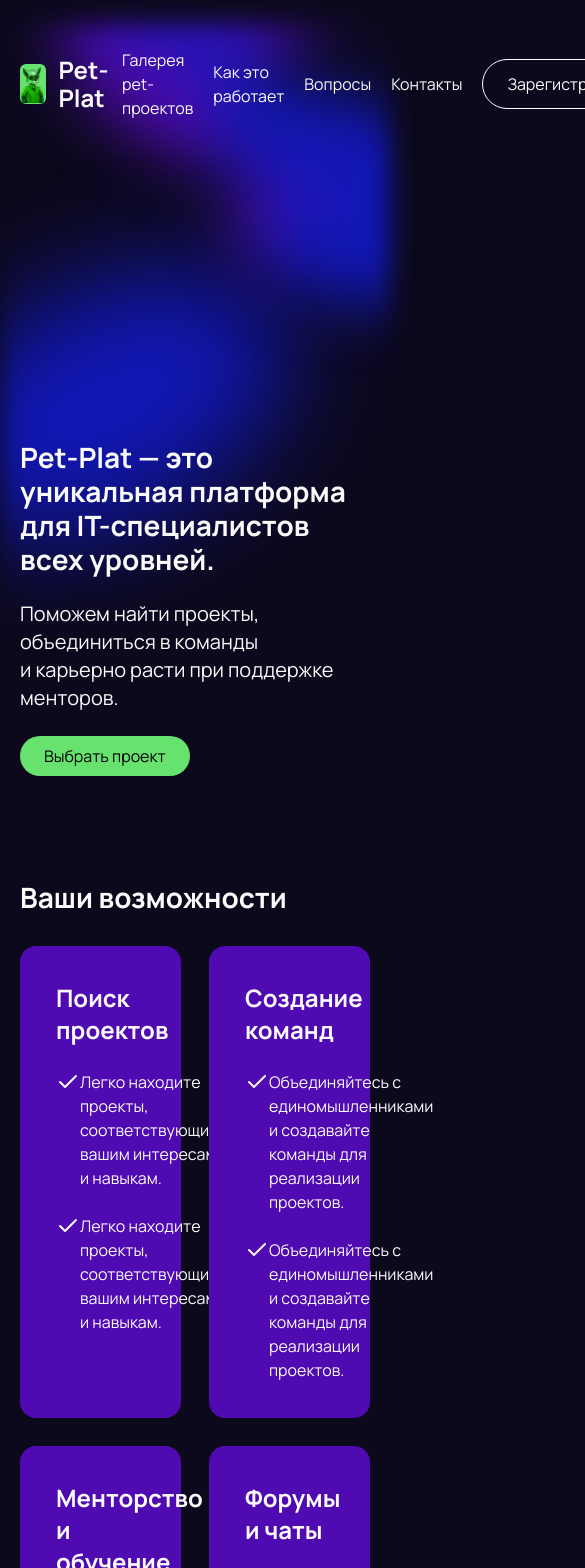
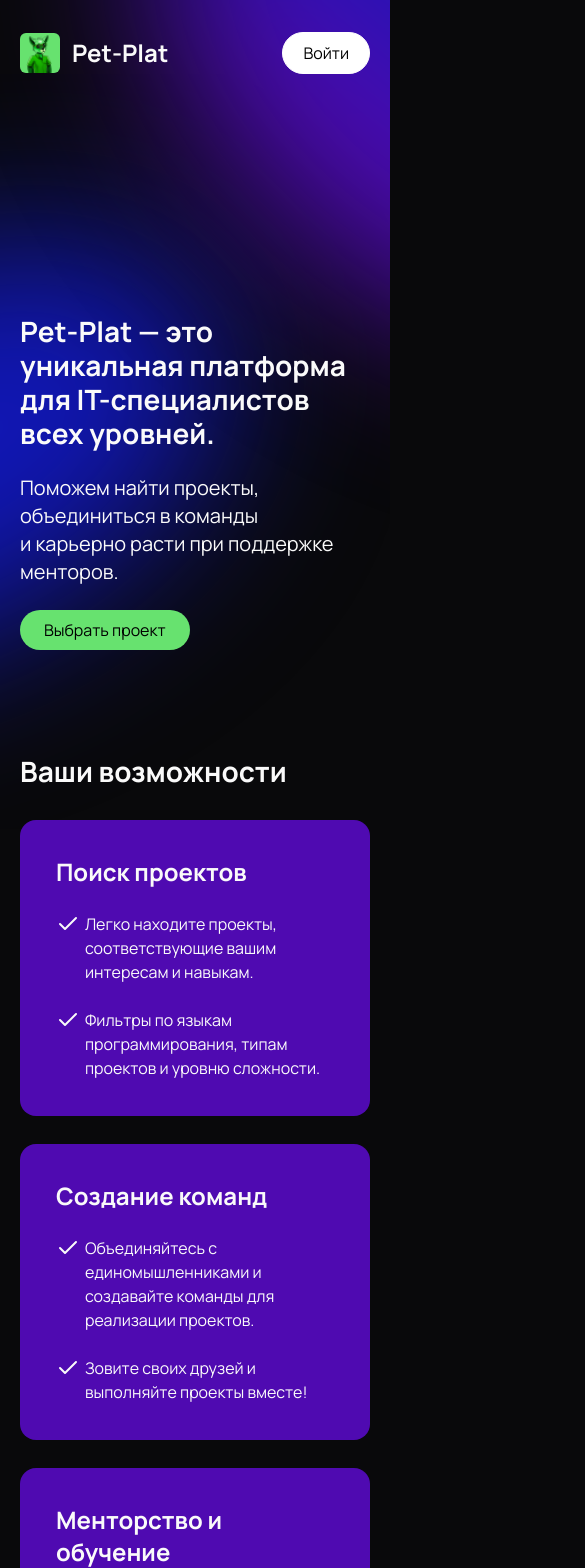
Before and after one commit to Pet-Plat/Pet-Platform-Front, a React (Vite) app: page / in a window 390 px wide. Shown: the top 1568 px of the page, 585 px wide, since content can reach past the window. Built offline with nearby package versions, Linux system fonts and the light colour scheme.

Commit message:
feat: mobile version of About and Possibilities sections

```diff
--- a/src/components/landing/about/AboutPetPlat.tsx
+++ b/src/components/landing/about/AboutPetPlat.tsx
@@ -1,25 +1,41 @@
 const AboutPetPlat = () => {
   return (
-    <div className={"container mt-72"}>
+    <div className={"container mt-52"}>
       <img
         src={"/glows/landing/LeftGlow.svg"}
-        className={"absolute -z-10 left-0 top-12 blur-md"}
+        className={"absolute -z-10 left-0 top-0  hidden lg:block w-fit"}
+        alt={""}
+      />
+      <img
+        src={"/glows/landing/LeftGlowMobile.svg"}
+        className={"absolute -z-10 left-0 top-0  lg:hidden w-full"}
         alt={""}
       />
       <div className={"flex flex-col gap-6"}>
-        <h1 className={"mb-0"}>
+        <h1 className={"mb-0 hidden lg:block"}>
           Pet-Plat — это уникальная платформа <br /> для IT-специалистов всех
+          уровней.
+        </h1>
+        <h1 className={"mb-0 lg:hidden"}>
+          Pet-Plat — это <br /> уникальная платформа для IT-специалистов всех
           уровней.
         </h1>
         <p>
           Поможем найти проекты, объединиться в команды <br /> и карьерно расти
           при поддержке менторов.
         </p>
-        <button className={"main-button"}>Выбрать проект</button>
+        <button className={"main-button w-full lg:w-auto"}>
+          Выбрать проект
+        </button>
       </div>
       <img
-        src={"../glows/landing/RightGlow.svg"}
-        className={"absolute -z-10 right-0 -top-24 blur-md"}
+        src={"/glows/landing/RightGlow.svg"}
+        className={"absolute -z-10 right-0 -top-24 hidden lg:block w-fit"}
+        alt={""}
+      />
+      <img
+        src={"/glows/landing/RightGlowMobile.svg"}
+        className={"absolute -z-10 right-0 -top-24  lg:hidden w-full"}
         alt={""}
       />
     </div>
--- a/src/components/landing/navbar/NavBar.tsx
+++ b/src/components/landing/navbar/NavBar.tsx
@@ -3,9 +3,9 @@ import { cn } from "@/lib/utils.ts";
 
 const NavBar = () => {
   const signButton =
-    "border-[1px] border-white p-6 pt-3 pb-3 rounded-full text-[1rem] hover:bg-[#ABABAB] duration-500 hover:text-black";
+    "border-[1px] border-white p-2 pl-5 pr-5 lg:p-6 lg:pt-3 lg:pb-3 rounded-full text-[1rem] hover:bg-[#ABABAB] duration-500 hover:text-black ";
   return (
-    <div className={"container pt-12 flex justify-between"}>
+    <div className={"container lg:pt-12 pt-8 flex justify-between"}>
       <div className={"flex gap-3 items-center"}>
         <div className={"w-10 h-10 bg-green rounded-md flex justify-center"}>
           <img
@@ -13,16 +13,24 @@ const NavBar = () => {
             className={"aspect-square object-contain"}
           />
         </div>
-        <p className={"font-bold text-[1.5rem]"}>Pet-Plat</p>
+        <p className={"font-bold text-2xl"}>Pet-Plat</p>
       </div>
-      <div className={"flex gap-5 items-center"}>
-        {navBarLinks.map((link) => (
-          <div className={"cursor-pointer link-hover-underline"}>
-            {link.name}
-          </div>
-        ))}
-        <button className={signButton}>Зарегистрироваться</button>
-        <button className={cn(signButton, "text-black bg-white")}>Войти</button>
+      <div className={"flex gap-5"}>
+        <div className={"lg:flex gap-5 items-center hidden"}>
+          {navBarLinks.map((link) => (
+            <div className={"cursor-pointer link-hover-underline"}>
+              {link.name}
+            </div>
+          ))}
+        </div>
+        <div className={"flex gap-5"}>
+          <button className={cn(signButton, "hidden lg:block")}>
+            Зарегистрироваться
+          </button>
+          <button className={cn(signButton, "text-black bg-white")}>
+            Войти
+          </button>
+        </div>
       </div>
     </div>
   );
--- a/src/components/landing/your-possibilities/YourPossibilities.tsx
+++ b/src/components/landing/your-possibilities/YourPossibilities.tsx
@@ -5,17 +5,25 @@ const YourPossibilities = () => {
   return (
     <div className={"container"}>
       <h2>Ваши возможности</h2>
-      <div className={"grid grid-cols-2 gap-7"}>
+      <div className={"grid grid-cols-1 gap-7 lg:grid-cols-2"}>
         {possibilities.map((possibility) => (
           <div className={"bg-purple p-9 rounded-2xl flex flex-col gap-6"}>
             <h3>{possibility.name}</h3>
-            <div className={"grid grid-cols-[0.08fr_0.7fr]"}>
+            <div
+              className={
+                "grid lg:grid-cols-[0.05fr_0.7fr] grid-cols-[0.1fr_1fr] gap-1"
+              }
+            >
               <Check />
               {possibility.line1}
             </div>
-            <div className={"grid grid-cols-[0.08fr_0.7fr]"}>
+            <div
+              className={
+                "grid lg:grid-cols-[0.05fr_0.7fr] grid-cols-[0.1fr_1fr] gap-1"
+              }
+            >
               <Check />
-              {possibility.line1}
+              {possibility.line2}
             </div>
           </div>
         ))}
--- a/src/styles/globals.css
+++ b/src/styles/globals.css
@@ -84,8 +84,18 @@
   * {
     @apply border-border;
   }
+  html,
+  body {
+    @apply min-h-screen h-auto;
+  }
+  html {
+    @apply scroll-smooth;
+  }
   body {
     @apply font-manrope bg-darkblue text-white text-foreground;
+    @apply bg-background text-foreground;
+    @apply flex flex-col;
+    @apply overflow-x-hidden overflow-y-auto;
   }
   h1,
   h2 {
```
Also changed, not shown: public/glows/landing/LeftGlowMobile.svg (added), public/glows/landing/RightGlowMobile.svg (added).
